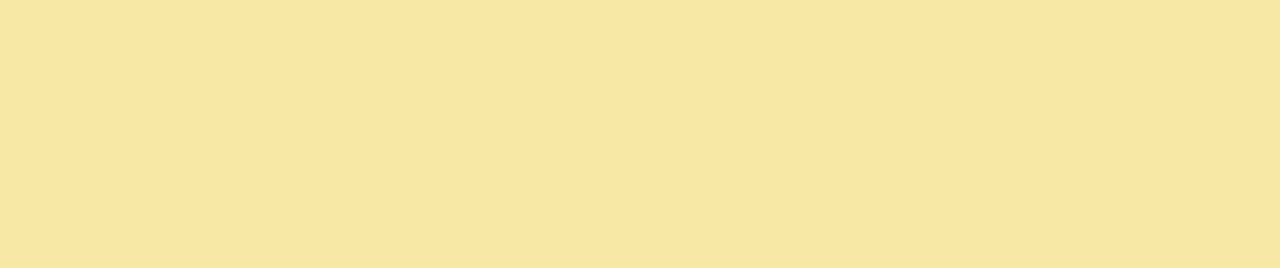
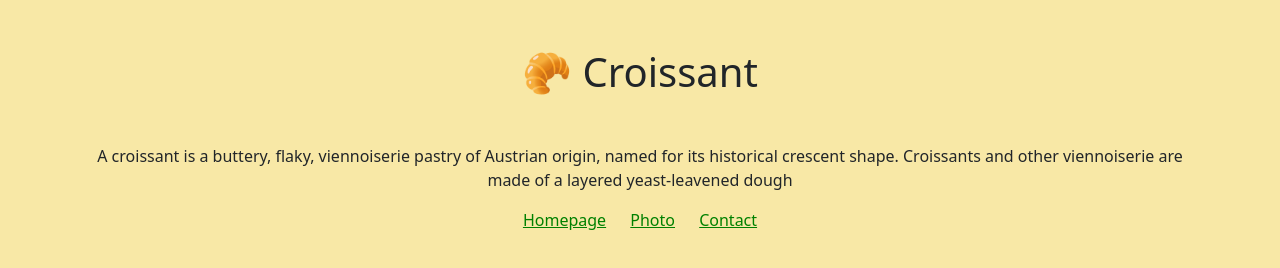
Before and after one commit to koanvl/croissant-multiple-website, a plain HTML site: page index.html in a window 1280 px wide. Drawn offline with nearby package versions, Linux system fonts and the light colour scheme.

Commit message:
Added homepage markup and css

```diff
--- a/index.html
+++ b/index.html
@@ -6,9 +6,29 @@
   <meta name="viewport" content="width=device-width, initial-scale=1.0">
   <link href="https://cdn.jsdelivr.net/npm/bootstrap@5.1.3/dist/css/bootstrap.min.css" rel="stylesheet" integrity="sha384-1BmE4kWBq78iYhFldvKuhfTAU6auU8tT94WrHftjDbrCEXSU1oBoqyl2QvZ6jIW3" crossorigin="anonymous">
   <link rel="stylesheet" href="/src/style.css">
-  <title>Croissant website</title>
+  <title>Home | Croissant website</title>
 </head>
 <body>
-
+  <div class="container">
+    <div class="row">
+      <div class="col-12">
+        <h1 class="text-center mt-5 mb-5">🥐 Croissant</h1>
+        <p class="text-center">A croissant is a buttery, flaky, viennoiserie pastry of Austrian origin, named for its historical crescent shape. Croissants and other viennoiserie are made of a layered yeast-leavened dough</p>
+        <div class="nav-links">
+          <ul>
+            <li>
+              <a href="/">Homepage</a>
+            </li>
+            <li>
+              <a href="/photo.html">Photo</a>
+            </li>
+            <li>
+              <a href="/contact.html">Contact</a>
+            </li>
+          </ul>
+        </div>
+      </div>
+    </div>
+  </div>
 </body>
 </html>
--- a/src/style.css
+++ b/src/style.css
@@ -1,3 +1,16 @@
 body {
   background-color: #f8e8a6;
 }
+.nav-links ul {
+  padding: 0;
+  margin: 0;
+  text-align: center;
+}
+.nav-links ul li {
+display: inline-block;
+margin: 0 10px;
+}
+.nav-links ul li a {
+  font-size: 16px;
+  color: #008000;
+}
```
Also changed, not shown: photo.html (+21 -1 lines), src/img/croissant.jpg (added).
